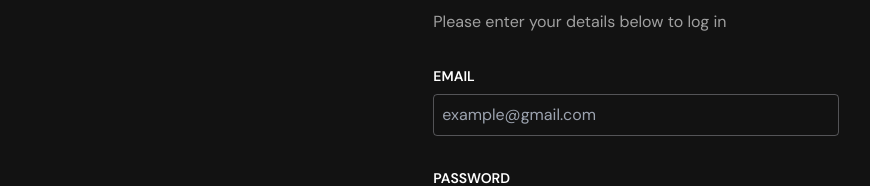
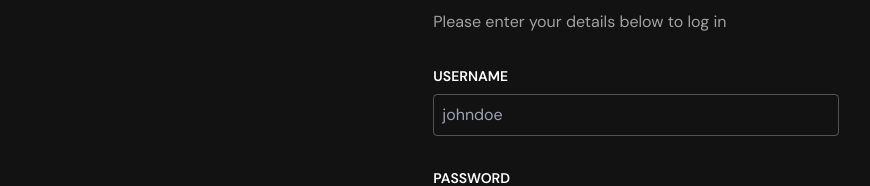
Before and after one commit to vrishtrix/DosaDevelopers, a Svelte app in the folder apps/frontend/: page /login in a window 1280 px wide. Shown: the part 243-429 px from the top of the page, without its empty margins (4-874 px from the left). Built offline with nearby package versions, Linux system fonts and the light colour scheme.

Commit message:
feat(frontend): Session management with cookies

```diff
--- a/apps/frontend/package.json
+++ b/apps/frontend/package.json
@@ -12,6 +12,7 @@
   "devDependencies": {
     "@sveltejs/vite-plugin-svelte": "^3.0.2",
     "@tsconfig/svelte": "^5.0.2",
+    "@types/js-cookie": "^3.0.6",
     "autoprefixer": "^10.4.18",
     "postcss": "^8.4.35",
     "svelte": "^4.2.12",
@@ -22,6 +23,7 @@
     "vite": "^5.1.6"
   },
   "dependencies": {
+    "js-cookie": "^3.0.5",
     "svelte-routing": "^2.12.0"
   }
 }
--- a/apps/frontend/src/App.svelte
+++ b/apps/frontend/src/App.svelte
@@ -1,10 +1,12 @@
 <script lang="ts">
 	import { Router, Route } from 'svelte-routing';
 	import { fade } from 'svelte/transition';
+	import Cookies from 'js-cookie';
 
 	import HomePage from './routes/home.svelte';
 	import LoginPage from './routes/login.svelte';
 	import RegisterPage from './routes/register.svelte';
+	import ProtectedPage from './routes/protected.svelte';
 
 	const basepath = '/';
 
@@ -14,8 +16,10 @@
 	});
 </script>
 
-<Router {basepath} {viewtransition}>
+<Router {basepath}>
 	<Route path="/" component="{HomePage}" />
 	<Route path="/login" component="{LoginPage}" />
 	<Route Path="/register" component="{RegisterPage}" />
+
+	<Route Path="/protected" component="{ProtectedPage}" />
 </Router>
--- /dev/null
+++ b/apps/frontend/src/lib/middleware/auth.ts
@@ -0,0 +1,13 @@
+import Cookies from 'js-cookie';
+import { navigate } from 'svelte-routing';
+
+export const isAuthenticated = () => {
+	const authenticated = Cookies.get('PodiDosa');
+
+	return authenticated ? true : false;
+};
+
+export const signOut = () => {
+	Cookies.remove('PodiDosa');
+	navigate('/');
+};
--- a/apps/frontend/src/routes/login.svelte
+++ b/apps/frontend/src/routes/login.svelte
@@ -1,5 +1,6 @@
 <script lang="ts">
-	import { Link } from 'svelte-routing';
+	import { Link, navigate } from 'svelte-routing';
+	import Cookies from 'js-cookie';
 
 	import UnmuteLogo from '../assets/logo.svg';
 	import BrandGoogle from '../assets/icons/brand-google.svg';
@@ -25,6 +26,8 @@
 				value.toString();
 		}
 
+		console.log(credentials);
+
 		fetch('http://localhost:8080/api/login', {
 			method: 'POST',
 			cache: 'no-cache',
@@ -39,7 +42,11 @@
 			.then((data) => {
 				if (data.error) {
 					errorText = data.error;
+					return;
 				}
+
+				Cookies.set('PodiDosa', data.token);
+				navigate('/protected');
 			})
 			.catch((err) => console.error(err));
 	};
@@ -69,17 +76,17 @@
 		class="flex flex-col w-full sm:w-1/2 lg:w-1/3"
 	>
 		<label
-			for="email"
+			for="username"
 			class="text-white text-sm mb-2 uppercase font-semibold"
 		>
-			Email
+			Username
 		</label>
 		<input
 			required
 			type="text"
-			name="email"
-			id="email"
-			placeholder="example@gmail.com"
+			name="username"
+			id="username"
+			placeholder="johndoe"
 			class="border border-brightGrey active:border-partyPurple active:ring-partyPurple rounded bg-transparent p-2 text-white"
 		/>
 
--- /dev/null
+++ b/apps/frontend/src/routes/protected.svelte
@@ -0,0 +1,20 @@
+<script lang="ts">
+	import { navigate } from 'svelte-routing';
+	import { isAuthenticated, signOut } from '../lib/middleware/auth';
+	import { onMount } from 'svelte';
+
+	onMount(() => {
+		if (!isAuthenticated()) {
+			navigate('/');
+		}
+	});
+</script>
+
+<h1 class="text-white">This page is protected</h1>
+
+<button
+	on:click="{signOut}"
+	class="bg-partyPurple text-spaceGrey rounded py-2 font-bold uppercase"
+>
+	Sign Out
+</button>
```
Also changed, not shown: 1 other file (tests, documents, lock files or other folders).
